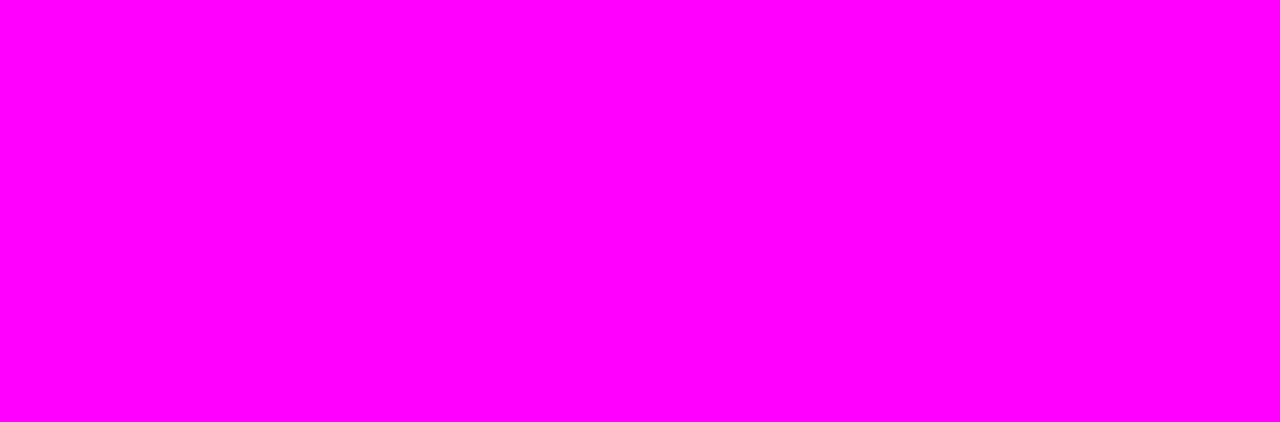
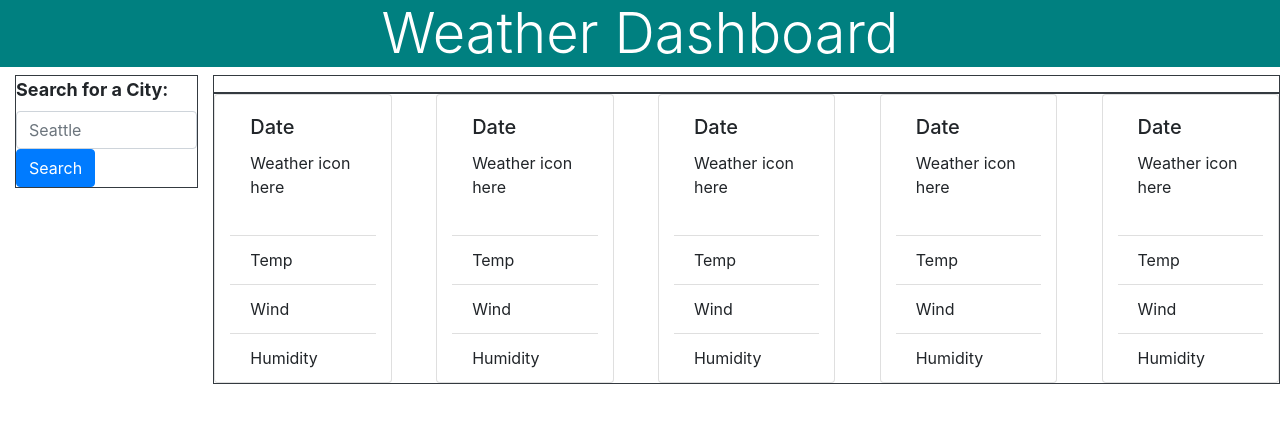
Before and after one commit to TheHebi/weather-dashboard, a plain HTML site: page index.html in a window 1280 px wide. Drawn offline with nearby package versions, Linux system fonts and the light colour scheme.

Commit message:
working function for todays weather, basic layout of html complete

```diff
--- a/assets/css/style.css
+++ b/assets/css/style.css
@@ -1,3 +1,6 @@
-body{
-    background-color: magenta;
+header{
+    background-color: rgb(0,128,128);
 }
+#cityLabel{
+    font-size: large;
+}
--- a/assets/js/script.js
+++ b/assets/js/script.js
@@ -1 +1,24 @@
-console.log("hello")
+// when search button is clicked grab results from the api for the city
+// when search button is clicked grab 5 day forcast for city from the api
+// save previous searches to local storage
+// previous searches create a button that can run api function
+var weatherApi = `89ccc6e1a0a469bc77ebd2c54993b60a`
+function getWeather(event){
+    event.preventDefault()
+    var cityName = $("#inputCity").val()
+    fetch(`https://api.openweathermap.org/data/2.5/weather?q=${cityName}&appid=${weatherApi}&units=imperial`)
+    .then(function(data){
+        return data.json()
+    })
+    .then(function(data){
+        console.log(data)
+        $("#cityName").text(data.name)
+        var cityUl = $("#cityWeather")
+        var cityTemp = $("<li>").text(`Temp: ${data.main.temp} F`)
+        var cityWind = $("<li>").text(`Wind ${data.wind.speed} MPH`)
+        var cityHumid = $("<li>").text(data.main.humidity)
+        cityUl.append(cityTemp,cityWind,cityHumid)
+    })
+}
+
+$("#submitBtn").on("click", getWeather)
--- a/index.html
+++ b/index.html
@@ -1,13 +1,119 @@
 <!DOCTYPE html>
 <html lang="en">
-<head>
-    <meta charset="UTF-8">
-    <meta http-equiv="X-UA-Compatible" content="IE=edge">
-    <meta name="viewport" content="width=device-width, initial-scale=1.0">
+  <head>
+    <meta charset="UTF-8" />
+    <meta http-equiv="X-UA-Compatible" content="IE=edge" />
+    <meta name="viewport" content="width=device-width, initial-scale=1.0" />
     <title>Weather Dashboard</title>
-    <link rel="stylesheet" href="./assets/css/style.css">
-</head>
-<body>
+    <link
+      rel="stylesheet"
+      href="https://cdn.jsdelivr.net/npm/bootstrap@4.6.0/dist/css/bootstrap.min.css"
+      integrity="sha384-B0vP5xmATw1+K9KRQjQERJvTumQW0nPEzvF6L/Z6nronJ3oUOFUFpCjEUQouq2+l"
+      crossorigin="anonymous"
+    />
+    <link rel="stylesheet" href="./assets/css/style.css" />
+  </head>
+  <body>
+    <header class="text-white text-center">
+      <h1 class="display-4">Weather Dashboard</h1>
+    </header>
+    <main>
+      <div class="container-fluid">
+        <div class="row">
+          <form class="col-lg-2 col-sm-12">
+            <div class="form-group border border-dark">
+              <label for="inputCity" class="font-weight-bold" id="cityLabel"
+                >Search for a City:</label
+              >
+              <input
+                type="text"
+                class="form-control"
+                id="inputCity"
+                placeholder="Seattle"
+              />
+              <button type="submit" class="btn btn-primary" id="submitBtn">Search</button>
+            </div>
+          </form>
+          <div class="col-lg-10 col-sm-12">
+              <div class="row">
+            <section id="currentWeather" class="border border-dark col-lg-12">
+              <h2 id="cityName"></h2>
+              <ul id="cityWeather"></ul>
+            </section>
+        </div>
+
+            <section id="fiveDay" class="border border-dark row justify-content-between">
+                <div class="card col-lg-2">
+                    <div class="card-body">
+                        <h5 class="card-title">Date</h5>
+                        <p>Weather icon here</p>
+                    </div>
+                    <ul class="list-group list-group-flush">
+                        <li class="list-group-item">Temp</li>
+                        <li class="list-group-item">Wind</li>
+                        <li class="list-group-item">Humidity</li>
+                    </ul>
+                </div>
+                <div class="card col-lg-2">
+                    <div class="card-body">
+                        <h5 class="card-title">Date</h5>
+                        <p>Weather icon here</p>
+                    </div>
+                    <ul class="list-group list-group-flush">
+                        <li class="list-group-item">Temp</li>
+                        <li class="list-group-item">Wind</li>
+                        <li class="list-group-item">Humidity</li>
+                    </ul>
+                </div>
+                <div class="card col-lg-2">
+                    <div class="card-body">
+                        <h5 class="card-title">Date</h5>
+                        <p>Weather icon here</p>
+                    </div>
+                    <ul class="list-group list-group-flush">
+                        <li class="list-group-item">Temp</li>
+                        <li class="list-group-item">Wind</li>
+                        <li class="list-group-item">Humidity</li>
+                    </ul>
+                </div>
+                <div class="card col-lg-2">
+                    <div class="card-body">
+                        <h5 class="card-title">Date</h5>
+                        <p>Weather icon here</p>
+                    </div>
+                    <ul class="list-group list-group-flush">
+                        <li class="list-group-item">Temp</li>
+                        <li class="list-group-item">Wind</li>
+                        <li class="list-group-item">Humidity</li>
+                    </ul>
+                </div>
+                <div class="card col-lg-2">
+                    <div class="card-body">
+                        <h5 class="card-title">Date</h5>
+                        <p>Weather icon here</p>
+                    </div>
+                    <ul class="list-group list-group-flush">
+                        <li class="list-group-item">Temp</li>
+                        <li class="list-group-item">Wind</li>
+                        <li class="list-group-item">Humidity</li>
+                    </ul>
+                </div>
+            </section>
+
+        </div>
+        </div>
+      </div>
+    </main>
+    <script
+      src="https://code.jquery.com/jquery-3.6.0.min.js"
+      integrity="sha256-/xUj+3OJU5yExlq6GSYGSHk7tPXikynS7ogEvDej/m4="
+      crossorigin="anonymous"
+    ></script>
+    <script
+      src="https://cdn.jsdelivr.net/npm/bootstrap@4.6.0/dist/js/bootstrap.min.js"
+      integrity="sha384-+YQ4JLhjyBLPDQt//I+STsc9iw4uQqACwlvpslubQzn4u2UU2UFM80nGisd026JF"
+      crossorigin="anonymous"
+    ></script>
     <script src="./assets/js/script.js"></script>
-</body>
+  </body>
 </html>
```
